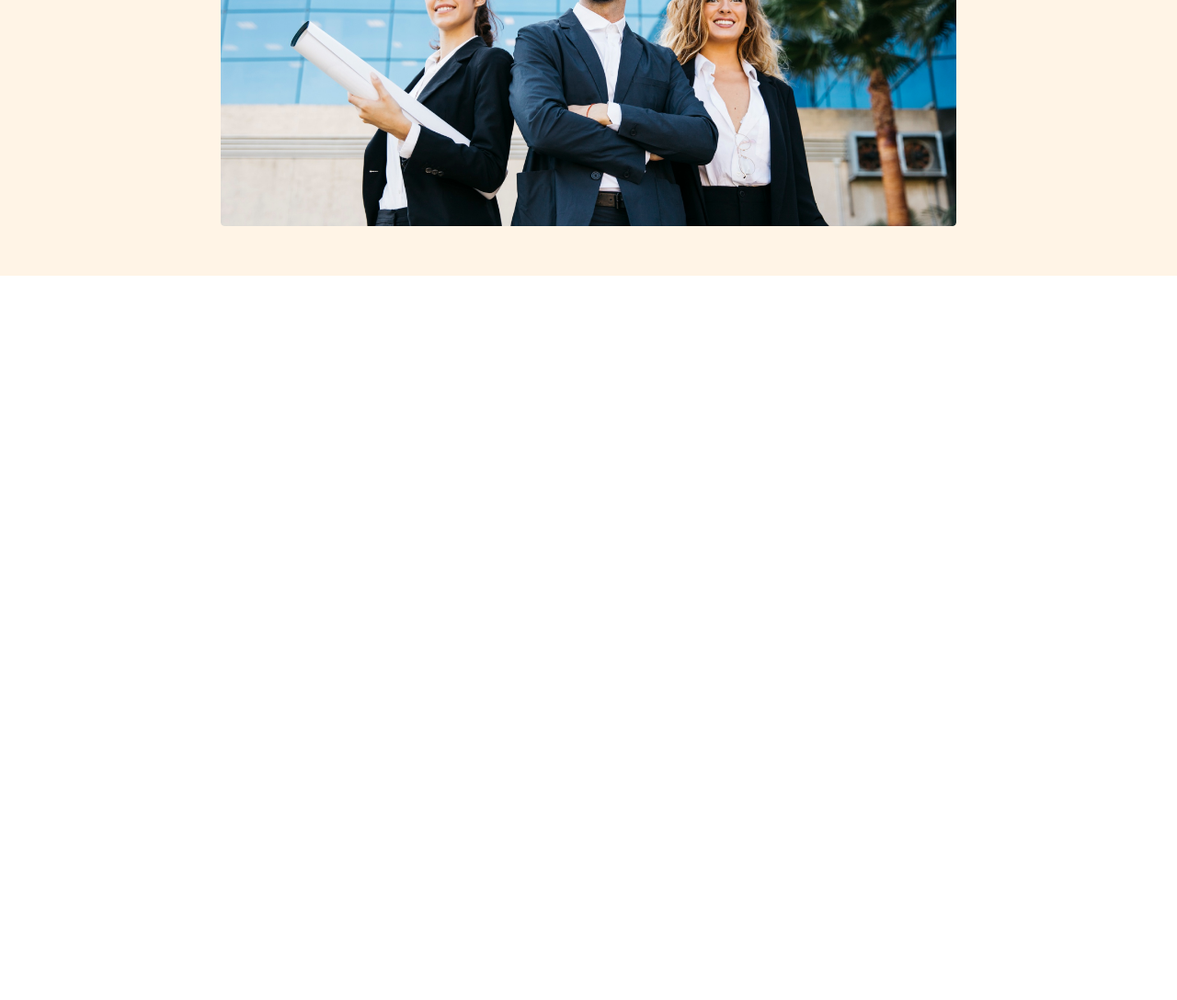
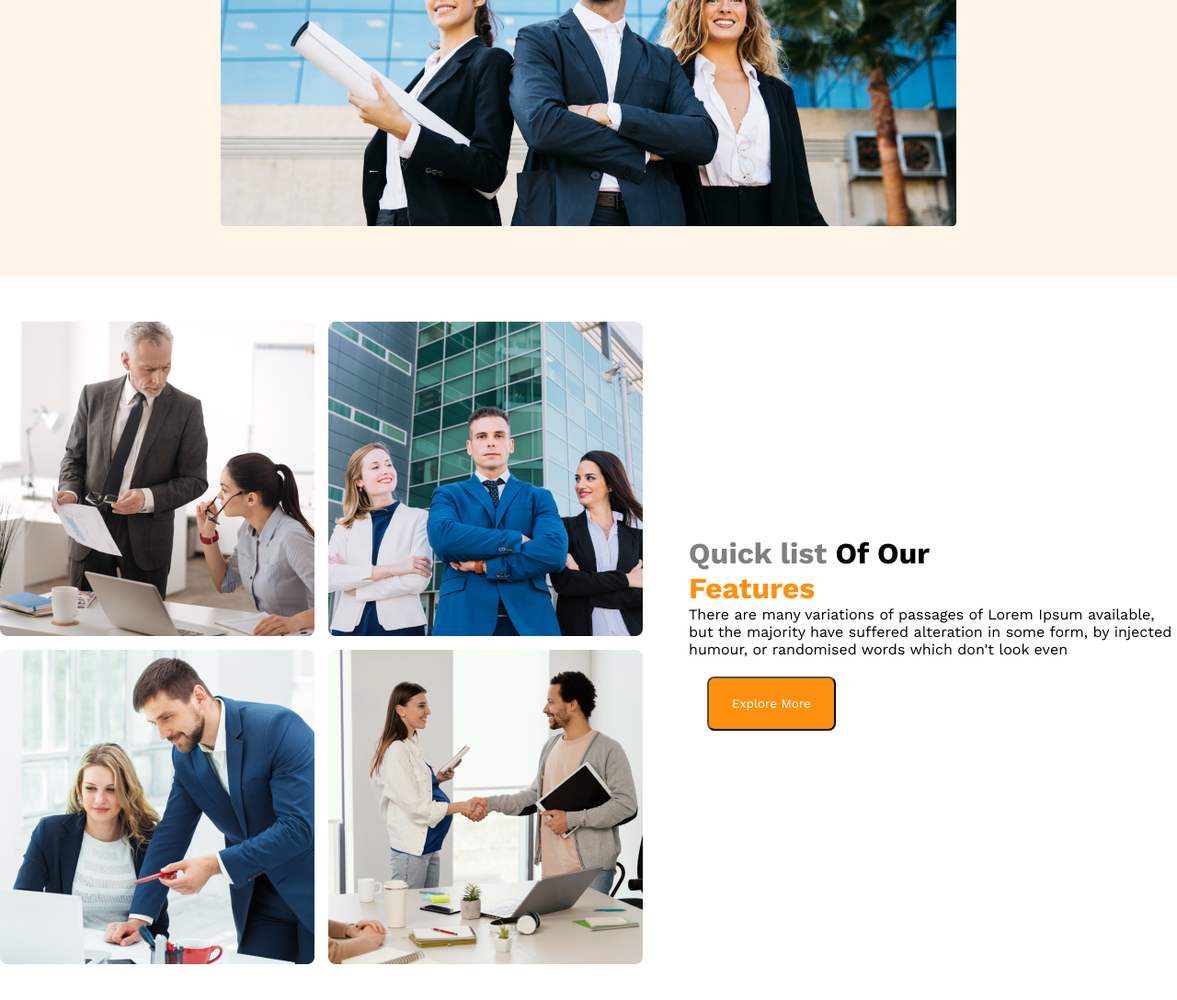
Before and after one commit to Shahin992/G3-architect, a plain HTML site: page index.html in a window 1280 px wide. Shown: the part 557-1645 px from the top of the page at 92% size. Before the commit the page ends 857 px from the top, so only its background shows below. Drawn offline with nearby package versions, Linux system fonts and the light colour scheme.

Commit message:
2nd commit with our features  resonsive

```diff
--- a/index.html
+++ b/index.html
@@ -33,8 +33,24 @@
               look even</p>
           <button class="btn-primary">Explore More</button>
       </div>
-      <img src="../images/banner.png" alt="">
+      <img src="./images/banner.png" alt="">
     </div>
   </header>
+  <main>
+    <div class="row-our-features">
+      <div class="img-box">
+          <img src="./images/team1.png" alt="">
+          <img src="./images/team2.png" alt="">
+          <img src="./images/team3.png" alt="">
+          <img src="./images/team4.png" alt="">
+      </div>
+      <div class="text">
+          <h1 class="title-text"><span class="quick">Quick list</span> Of Our <span class="features">
+              <br>Features </span> </h1>
+              <p class="description">There are many variations of passages of Lorem Ipsum available, but the majority have suffered alteration in some form, by injected humour, or randomised words which don't look even</p>
+              <button class="btn-primary">Explore More</button>
+      </div>
+    </div>
+  </main>
   </body>
 </html>
--- a/style.css
+++ b/style.css
@@ -4,6 +4,7 @@
     font-family: 'Work Sans', sans-serif;
 }
 
+/* header section */
 header{
     background: rgba(255, 144, 14, 0.10);
     padding: 50px 240px;
@@ -33,7 +34,7 @@ li {
     font-size: 1.5rem;
 }
 
-
+/* banner-section */
 .banner-content {
     max-width: 800px;
     text-align: center;
@@ -61,12 +62,36 @@ li {
     margin: 20px;
 }
 
+/* main section */
+
+.row-our-features{
+    margin: 50px 0;
+    display: grid;
+    grid-template-columns: repeat(2,1fr);
+    gap: 50px;
+    justify-content: space-between;
+    align-items: center;
+
+}
+
+.img-box{
+    display: grid;
+    grid-template-columns: repeat(2,1fr);
+    gap: 15px;
+
+}
+.quick{
+    color:  gray;
+}
+.features{
+    color: #FF900E;
+}
 
 /* responsive style for mobile */
 
 @media screen and (max-width: 576px) {
 
-    header, .banner{
+    header, .banner, main{
         padding: 20px;
     }
 
@@ -77,14 +102,16 @@ li {
     .banner-title{
         font-size: 2rem;
     }
-
+    .row-our-features, .img-box{
+        grid-template-columns: 1fr;
+    }
 }
 
+/* responsive for medium devices */
+@media screen and (min-width: 577px) and (max-width: 992px) {
 
-/* responsive for medium devices */
-@media screen and (min-width: 577px) and (max-width:992px) {
+    header, .banner, main {
 
-    header, .banner{
         padding: 20px;
     }
 
@@ -95,5 +122,15 @@ li {
     .banner-title{
         font-size: 2rem;
     }
+   .row-our-features{
+    grid-template-columns: 1fr;
+   }
+   .img-box{
+    grid-template-columns: repeat(2,1fr);
+
+   }
+   .img-box img {
+    width: 90%;
+   }
 
 }
```
